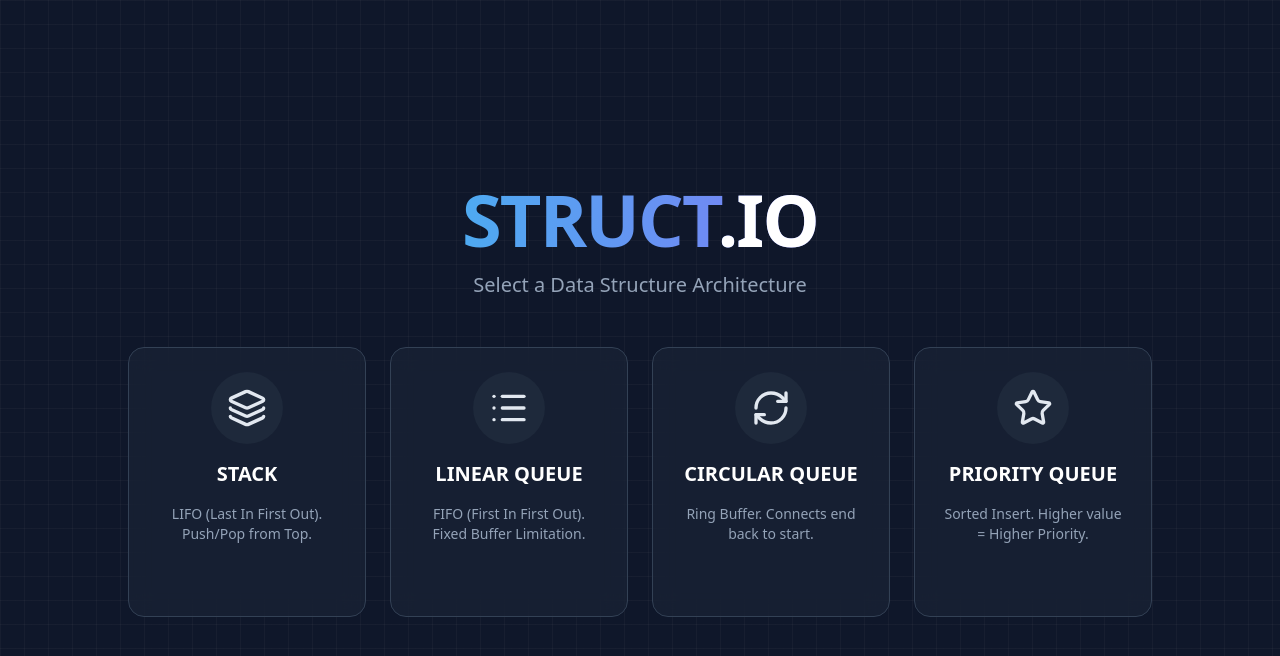
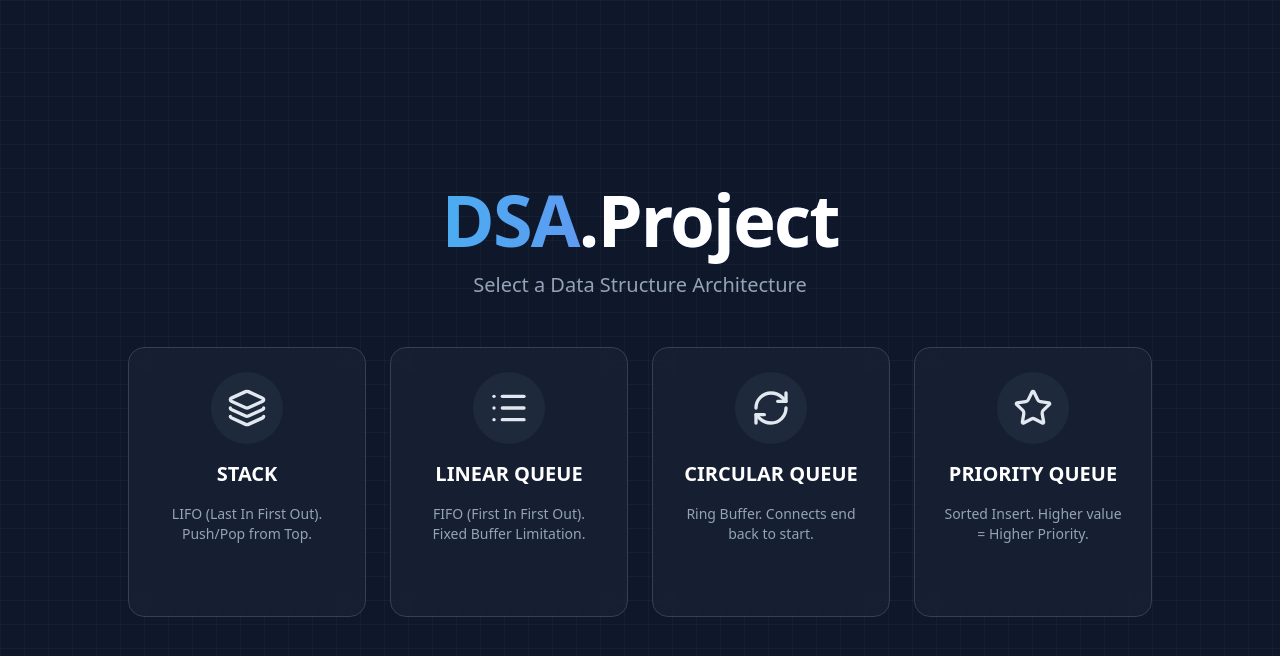
Before and after one commit to TaleebRaza/DSA-Project, a React (Vite) app: page / in a window 1280 px wide. Shown: the top 656 px of the page. Built offline with nearby package versions, Linux system fonts and the light colour scheme.

Commit message:
Changed Name

```diff
--- a/src/App.tsx
+++ b/src/App.tsx
@@ -493,7 +493,7 @@ export default function App() {
         <div className="relative z-10 max-w-5xl w-full space-y-12">
           <div className="text-center space-y-4">
             <h1 className="text-5xl md:text-7xl font-black text-transparent bg-clip-text bg-gradient-to-r from-cyan-400 to-purple-500 tracking-tight">
-              STRUCT<span className="text-white">.IO</span>
+              DSA<span className="text-white">.Project</span>
             </h1>
             <p className="text-xl text-slate-400 max-w-2xl mx-auto">
               Select a Data Structure Architecture
```
